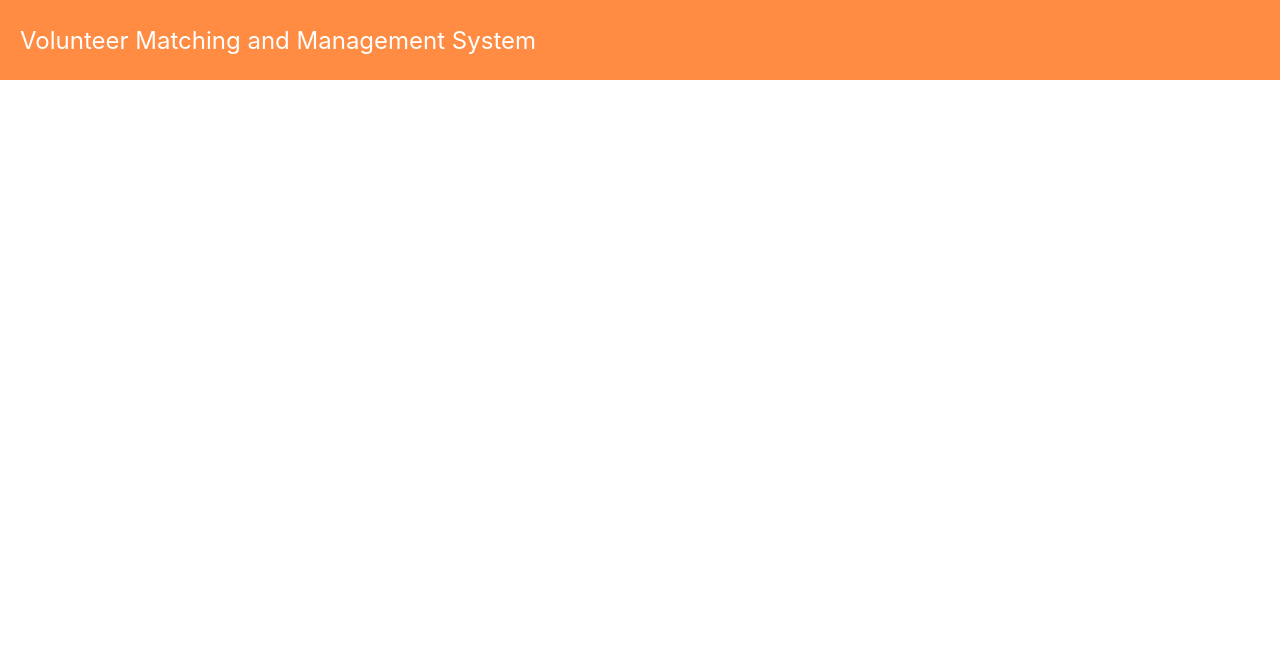
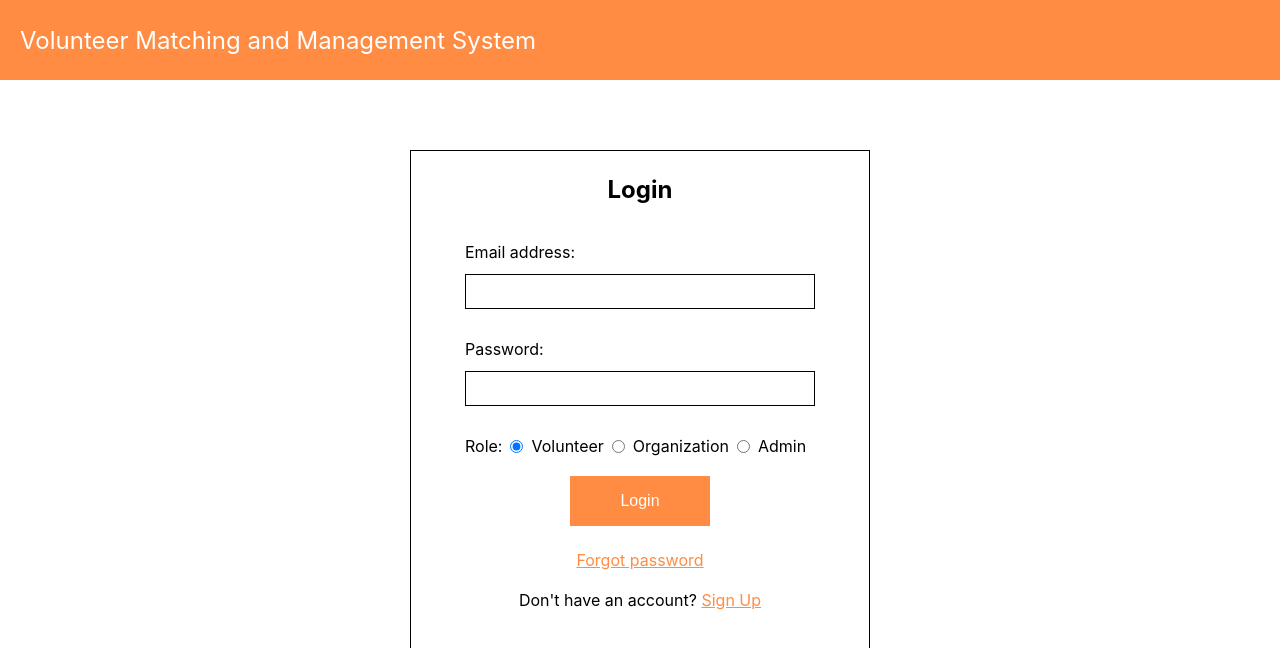
Before and after one commit to avocadomilk6688/Volunteer-Matching-and-Management-System, a React (Vite) app in the folder client/: page / in a window 1280 px wide. Shown: the top 648 px of the page. Built offline with nearby package versions, Linux system fonts and the light colour scheme.

Commit message:
Add LoginPage component

```diff
--- a/client/src/App.tsx
+++ b/client/src/App.tsx
@@ -1,9 +1,13 @@
 import { Header } from "./pages/header"
+import { LoginPage } from "./pages/LoginPage"
 
 function App() {
 
   return (
-    <Header />
+    <>
+      <Header />
+      <LoginPage />
+    </>
   )
 }
 
--- /dev/null
+++ b/client/src/pages/LoginPage.tsx
@@ -0,0 +1,31 @@
+import './login_page.css';
+
+export function LoginPage() {
+    return (
+        <div className="login-container">
+            <h2>Login</h2>
+            <form action="">
+                <div className="email-input">
+                    <label htmlFor="email">Email address:</label><br />
+                    <input type="email" id="email" />
+                </div>
+                <div className="password-input">
+                    <label htmlFor="password">Password:</label><br />
+                    <input type="password" id="password" />
+                </div>
+                <div className="role-selection">
+                    <p>Role:</p>
+                    <input type="radio" id="volunteer" checked />
+                    <label htmlFor="volunteer">Volunteer</label>
+                    <input type="radio" id="organization" />
+                    <label htmlFor="organization">Organization</label>
+                    <input type="radio" id="admin" />
+                    <label htmlFor="admin">Admin</label>
+                </div>
+                <button className="login-button">Login</button>
+            </form>
+            <a className="forgot-password" href="#">Forgot password</a>
+            <p className="sign-up">Don't have an account? <a href="#">Sign Up</a></p>
+        </div>
+    )
+}
--- /dev/null
+++ b/client/src/pages/login_page.css
@@ -0,0 +1,66 @@
+.login-container {
+    display: flex;
+    flex-direction: column;
+    align-items: center;
+    padding: 24px 52px;
+    position: absolute;
+    left: 50%;
+    top: 50%;
+    transform: translate(-50%, -50%);
+    height: 500px;
+    width: 460px;
+    border: 1px solid black;
+    font-family: Inter;
+}
+
+.login-container h2 {
+    margin-bottom: 38px;
+    text-align: center;
+}
+
+form {
+    display: flex;
+    flex-direction: column;
+    align-items: center;
+}
+
+.email-input input, .password-input input {
+    margin-top: 12px;
+    margin-bottom: 30px;
+    border: 1px solid black;
+    height: 35px;
+    width: 350px;
+}
+
+.role-selection {
+    display: flex;
+    flex-direction: row;
+    align-items: center;
+    gap: 8px;
+    margin-bottom: 20px;
+    width: 100%;
+}
+
+.login-button {
+    margin-bottom: 24px;
+    background-color: #FF8C42;
+    height: 50px;
+    width: 140px;
+    color: white;
+    border: none;
+    cursor: pointer;
+    font-size: 16px;
+}
+
+.login-button:hover {
+    background-color: #ff9554;
+}
+
+.forgot-password {
+    margin-bottom: 20px;
+    color: #FF8C42;
+}
+
+.sign-up a {
+    color: #FF8C42;
+}
```
